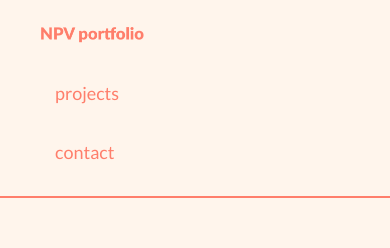
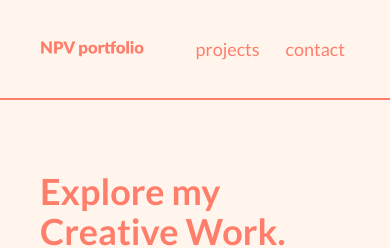
Before and after one commit to giv123/portfolio-designer, a React (Vite) app: page / in a window 390 px wide. Shown: the top 248 px of the page. Built offline with nearby package versions, Linux system fonts and the light colour scheme; no server answers; the database is empty.

Commit message:
Improve styling

```diff
--- a/src/components/HomeLayout.jsx
+++ b/src/components/HomeLayout.jsx
@@ -16,13 +16,11 @@ function HomeLayout({ children, loading }) {
     if (!loading && location.hash) {
       const el = document.querySelector(location.hash);
       if (el) {
-        const isMobile = window.innerWidth <= 480;
-
         let yOffset;
         if (location.hash === "#contact") {
-          yOffset = isMobile ? -198 : -100;
+          yOffset = -100;
         } else {
-          yOffset = isMobile ? -313 : -215;
+          yOffset = -215;
         }
 
         const y = el.getBoundingClientRect().top + window.pageYOffset + yOffset;
--- a/src/styles/categoryFilterBarLayout.css
+++ b/src/styles/categoryFilterBarLayout.css
@@ -5,8 +5,7 @@
   z-index: 999;
   display: flex;
   align-items: center;
-  overflow-x: auto;
-  overflow-y: hidden;
+  overflow: hidden;
   white-space: nowrap;
   padding: 0 clamp(2rem, 7vw, 8rem) 0 8rem;
   background: #ff7e6b;
@@ -75,7 +74,6 @@
 
 @media (max-width: 480px) {
   .category-filter-bar {
-    top: 198px;
     padding: 0 2rem;
   }
 
--- a/src/styles/homeLayout.css
+++ b/src/styles/homeLayout.css
@@ -44,7 +44,7 @@
 
 .sidebar nav ul {
   display: flex;
-  gap: 28px;
+  gap: 20px;
   list-style: none;
   margin: 0;
   padding: 0;
@@ -109,13 +109,6 @@
 }
 
 @media (max-width: 480px) {
-  .sidebar {
-    flex-direction: column;
-    align-items: flex-start;
-    height: auto;
-    padding: 1rem 2rem;
-  }
-
   .sidebar-logo {
     max-width: 104px;
   }
@@ -124,16 +117,8 @@
     width: 100%;
   }
 
-  .sidebar nav ul {
-    flex-direction: column;
-    align-items: flex-start;
-    width: 100%;
-    margin-top: 1rem;
-    gap: 12px;
-  }
-
   .sidebar nav ul li a {
     width: 100%;
-    padding: 10px 15px;
+    padding: 10px 5px;
   }
 }
```
